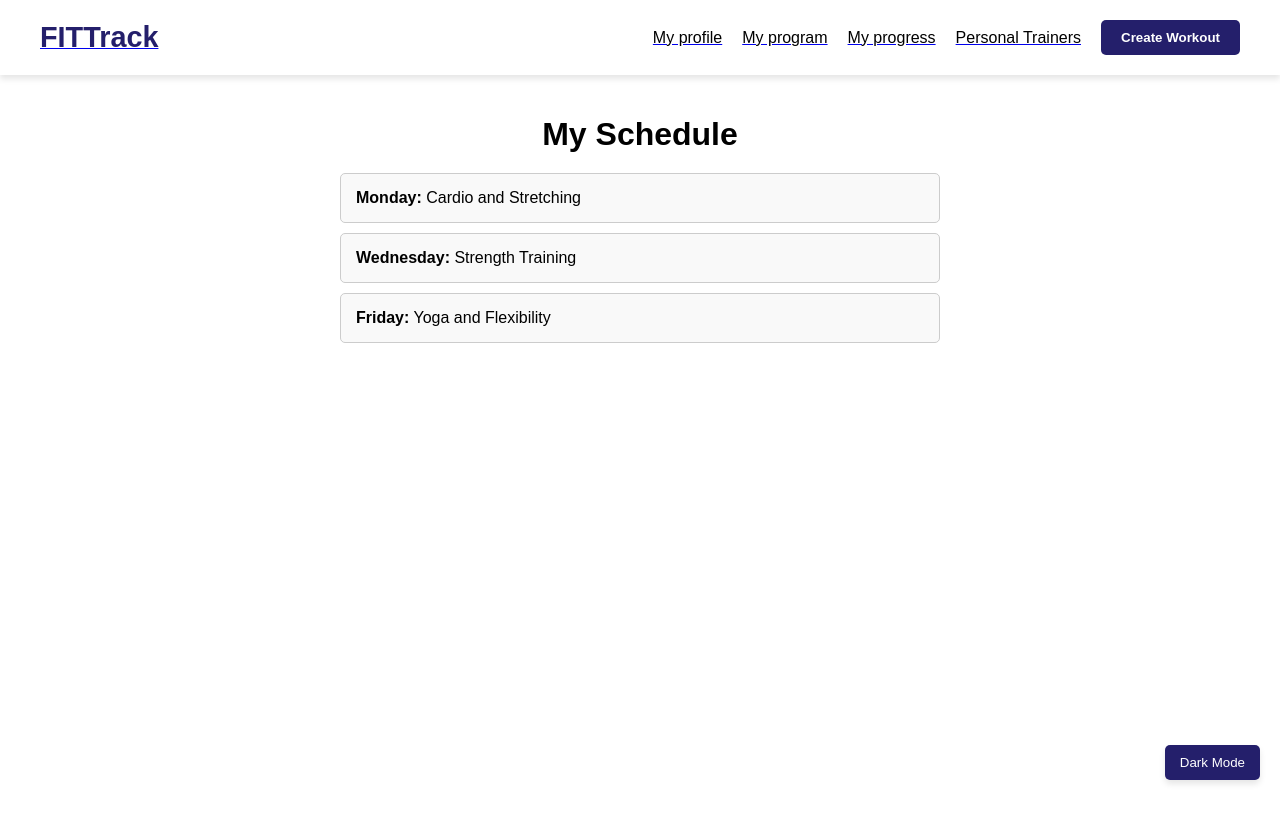
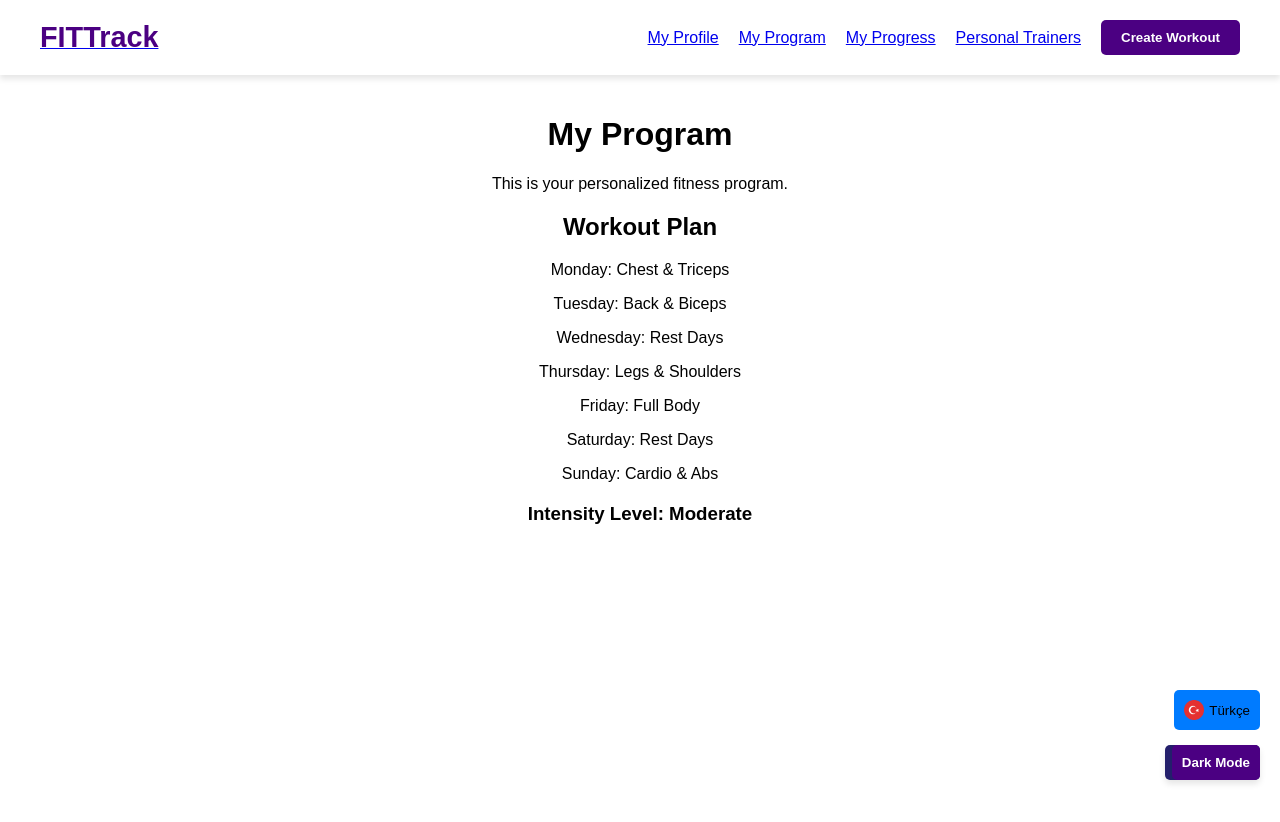
Before and after one commit to BIL481-Fitness/Front-end, a Next.js app in the folder fitness-tracker/: page /schedule in a window 1280 px wide. Shown: the top 822 px of the page. After the commit the page ends 800 px from the top, so only its background shows below. Built offline with nearby package versions, Linux system fonts and the light colour scheme.

Commit message:
Translation added. Still have work to do.

```diff
--- a/fitness-tracker/i18n.js
+++ b/fitness-tracker/i18n.js
@@ -1,23 +1,19 @@
 import i18n from 'i18next';
 import { initReactI18next } from 'react-i18next';
-import LanguageDetector from 'i18next-browser-languagedetector';
 
-i18n
-  .use(LanguageDetector)
-  .use(initReactI18next)
-  .init({
-    resources: {
-      en: {
-        translation: require('./locales/en/translation.json'),
-      },
-      tr: {
-        translation: require('./locales/tr/translation.json'),
-      },
-    },
-    fallbackLng: 'en', // Varsayılan dil
-    interpolation: {
-      escapeValue: false,
-    },
-  });
+import en from './locales/en/translation.json';
+import tr from './locales/tr/translation.json';
+
+i18n.use(initReactI18next).init({
+  resources: {
+    en: { translation: en },
+    tr: { translation: tr },
+  },
+  lng: 'en', // Varsayılan dil
+  fallbackLng: 'en',
+  interpolation: {
+    escapeValue: false, // React için güvenli
+  },
+});
 
 export default i18n;
--- /dev/null
+++ b/fitness-tracker/locales/en/translation.json
@@ -0,0 +1,25 @@
+{
+    "welcome": "Welcome to FITTrack",
+    "profile": "My Profile",
+    "program": "My Program",
+    "progress": "My Progress",
+    "trainers": "Personal Trainers",
+    "createWorkout": "Create Workout",
+    "saveChanges": "Save Changes",
+    "name": "Name",
+    "email": "Email",
+    "age": "Age",
+    "height": "Height (cm)",
+    "weight": "Weight (kg)",
+    "programHeader": "My Program",
+    "programDescription": "This is your personalized fitness program.",
+    "workoutPlan": "Workout Plan",
+    "mondayWorkout": "Monday: Chest & Triceps",
+    "tuesdayWorkout": "Tuesday: Back & Biceps",
+    "wednesdayWorkout": "Wednesday: Rest Days",
+    "thursdayWorkout": "Thursday: Legs & Shoulders",
+    "fridayWorkout": "Friday: Full Body",
+    "saturdayWorkout": "Saturday: Rest Days",
+    "sundayWorkout": "Sunday: Cardio & Abs",
+    "intensityLevel": "Intensity Level: Moderate"
+  }
--- /dev/null
+++ b/fitness-tracker/locales/tr/translation.json
@@ -0,0 +1,24 @@
+{
+    "welcome": "FITTrack'e Hoşgeldiniz",
+    "profile": "Profilim",
+    "program": "Programım",
+    "progress": "İlerlemem",
+    "trainers": "Kişisel Antrenörler",
+    "createWorkout": "Egzersiz Oluştur",
+    "saveChanges": "Değişiklikleri Kaydet",
+    "name": "İsim",
+    "email": "E-posta",
+    "age": "Yaş",
+    "height": "Boy (cm)",
+    "weight": "Kilo (kg)",
+    "programDescription": "Bu sizin kişisel fitness programınızdır.",
+    "workoutPlan": "Egzersiz Planı",
+    "mondayWorkout": "Pazartesi: Göğüs & Triseps",
+    "tuesdayWorkout": "Salı: Sırt & Biseps",
+    "wednesdayWorkout": "Çarşamba: Dinlenme Günü",
+    "thursdayWorkout": "Perşembe: Bacak & Omuzlar",
+    "fridayWorkout": "Cuma: Tüm Vücut",
+    "saturdayWorkout": "Cumartesi: Dinlenme Günü",
+    "sundayWorkout": "Pazar: Kardiyo & Karın",
+    "intensityLevel": "Yoğunluk Seviyesi: Orta"
+  }
--- a/fitness-tracker/src/components/Header.js
+++ b/fitness-tracker/src/components/Header.js
@@ -1,13 +1,20 @@
 import { useRouter } from 'next/router';
 import { useTheme } from './ThemeProvider';
+import { useTranslation } from 'react-i18next';
 import Link from 'next/link';
 
 const Header = () => {
   const router = useRouter();
-  const { theme } = useTheme();
+  const { theme, toggleTheme } = useTheme();
+  const { t, i18n } = useTranslation();
 
-  // Sadece login sayfasında FITTrack gösterilsin
   const isLoginPage = router.pathname === '/login';
+
+  const changeLanguage = () => {
+    // Mevcut dili değiştir
+    const newLanguage = i18n.language === 'en' ? 'tr' : 'en';
+    i18n.changeLanguage(newLanguage);
+  };
 
   return (
     <header
@@ -31,7 +38,7 @@ const Header = () => {
               textDecoration: 'none',
               fontSize: '1.8rem',
               fontWeight: 'bold',
-              color: theme === 'light' ? '#241F6B' : '#9370DB',
+              color: theme === 'light' ? '#4B0082' : '#9370DB',
               cursor: 'pointer',
             }}
           >
@@ -42,54 +49,22 @@ const Header = () => {
       {!isLoginPage && (
         <nav style={{ display: 'flex', gap: '20px', alignItems: 'center' }}>
           <Link href="/profile">
-            <span
-              style={{
-                color: theme === 'light' ? '#000000' : '#ffffff',
-                textDecoration: 'none',
-                cursor: 'pointer',
-              }}
-            >
-              My profile
-            </span>
+            <span>{t('profile')}</span>
           </Link>
           <Link href="/schedule">
-            <span
-              style={{
-                color: theme === 'light' ? '#000000' : '#ffffff',
-                textDecoration: 'none',
-                cursor: 'pointer',
-              }}
-            >
-              My program
-            </span>
+            <span>{t('program')}</span>
           </Link>
           <Link href="/progress">
-            <span
-              style={{
-                color: theme === 'light' ? '#000000' : '#ffffff',
-                textDecoration: 'none',
-                cursor: 'pointer',
-              }}
-            >
-              My progress
-            </span>
+            <span>{t('progress')}</span>
           </Link>
           <Link href="/trainers">
-            <span
-              style={{
-                color: theme === 'light' ? '#000000' : '#ffffff',
-                textDecoration: 'none',
-                cursor: 'pointer',
-              }}
-            >
-              Personal Trainers
-            </span>
+            <span>{t('trainers')}</span>
           </Link>
           <Link href="/create-workout">
             <button
               style={{
                 padding: '10px 20px',
-                backgroundColor: theme === 'light' ? '#241F6B' : '#9370DB',
+                backgroundColor: theme === 'light' ? '#4B0082' : '#9370DB',
                 color: '#ffffff',
                 border: 'none',
                 borderRadius: '5px',
@@ -97,11 +72,53 @@ const Header = () => {
                 cursor: 'pointer',
               }}
             >
-              Create Workout
+              {t('createWorkout')}
             </button>
           </Link>
         </nav>
       )}
+      {/* Tema Değiştir Butonu */}
+      <button
+        onClick={toggleTheme}
+        style={{
+          position: 'fixed',
+          bottom: '20px',
+          right: '20px',
+          padding: '10px',
+          backgroundColor: theme === 'light' ? '#4B0082' : '#9370DB',
+          border: 'none',
+          borderRadius: '5px',
+          color: '#ffffff',
+          fontWeight: 'bold',
+          cursor: 'pointer',
+        }}
+      >
+        {theme === 'light' ? 'Dark Mode' : 'Light Mode'}
+      </button>
+      {/* Dil Değiştir Butonu */}
+      <button
+        onClick={changeLanguage}
+        style={{
+          position: 'fixed',
+          bottom: '70px',
+          right: '20px',
+          padding: '10px',
+          backgroundColor: theme === 'light' ? '#007BFF' : '#00C4FF',
+          border: 'none',
+          borderRadius: '5px',
+          display: 'flex',
+          alignItems: 'center',
+          gap: '5px',
+          cursor: 'pointer',
+        }}
+      >
+        <img
+          src={i18n.language === 'en' ? '/turkey-flag.png' : '/uk-flag.png'}
+          alt="language"
+          style={{ width: '20px', height: '20px' }}
+        />
+        {i18n.language === 'en' ? 'Türkçe' : 'English'}
+      </button>
     </header>
   );
 };
--- a/fitness-tracker/src/pages/_app.js
+++ b/fitness-tracker/src/pages/_app.js
@@ -1,6 +1,8 @@
+import '../styles/globals.css';
+import '../../i18n';
 import Header from '../components/Header';
 import { ThemeProvider, useTheme } from '../components/ThemeProvider';
-import '../styles/globals.css';
+
 
 export default function App({ Component, pageProps }) {
   return (
--- a/fitness-tracker/src/pages/index.js
+++ b/fitness-tracker/src/pages/index.js
@@ -1,9 +1,11 @@
 import { useEffect } from 'react';
 import { useRouter } from 'next/router';
+import { useTranslation } from 'react-i18next';
 import Link from 'next/link';
 
 export default function Home() {
   const router = useRouter();
+  const { t } = useTranslation();
 
   useEffect(() => {
     // Kullanıcı login değilse, login sayfasına yönlendir
--- a/fitness-tracker/src/pages/schedule.js
+++ b/fitness-tracker/src/pages/schedule.js
@@ -1,60 +1,34 @@
-import { useTheme } from '../components/ThemeProvider';
+import { useTranslation } from 'react-i18next';
 
 export default function Schedule() {
-  const { theme } = useTheme();
+  const { t } = useTranslation();
 
   return (
     <div
       style={{
-        backgroundColor: theme === 'light' ? '#ffffff' : '#1e1e1e',
-        color: theme === 'light' ? '#000000' : '#ffffff',
-        minHeight: '100vh',
         padding: '20px',
+        textAlign: 'center',
+        backgroundColor: 'inherit',
+        color: 'inherit',
       }}
     >
-      <h1 style={{ textAlign: 'center', marginBottom: '20px' }}>My Schedule</h1>
-      <ul
-        style={{
-          listStyleType: 'none',
-          padding: 0,
-          maxWidth: '600px',
-          margin: '0 auto',
-        }}
-      >
-        <li
-          style={{
-            padding: '15px',
-            border: `1px solid ${theme === 'light' ? '#cccccc' : '#444444'}`,
-            borderRadius: '5px',
-            marginBottom: '10px',
-            backgroundColor: theme === 'light' ? '#f9f9f9' : '#333333',
-          }}
-        >
-          <strong>Monday:</strong> Cardio and Stretching
-        </li>
-        <li
-          style={{
-            padding: '15px',
-            border: `1px solid ${theme === 'light' ? '#cccccc' : '#444444'}`,
-            borderRadius: '5px',
-            marginBottom: '10px',
-            backgroundColor: theme === 'light' ? '#f9f9f9' : '#333333',
-          }}
-        >
-          <strong>Wednesday:</strong> Strength Training
-        </li>
-        <li
-          style={{
-            padding: '15px',
-            border: `1px solid ${theme === 'light' ? '#cccccc' : '#444444'}`,
-            borderRadius: '5px',
-            marginBottom: '10px',
-            backgroundColor: theme === 'light' ? '#f9f9f9' : '#333333',
-          }}
-        >
-          <strong>Friday:</strong> Yoga and Flexibility
-        </li>
-      </ul>
+      <h1 style={{ fontSize: '2rem', fontWeight: 'bold' }}>{t('programHeader')}</h1>
+      <p>{t('programDescription')}</p>
+
+      <div style={{ marginTop: '20px' }}>
+        <h2>{t('workoutPlan')}</h2>
+        <p>{t('mondayWorkout')}</p>
+        <p>{t('tuesdayWorkout')}</p>
+        <p>{t('wednesdayWorkout')}</p>
+        <p>{t('thursdayWorkout')}</p>
+        <p>{t('fridayWorkout')}</p>
+        <p>{t('saturdayWorkout')}</p>
+        <p>{t('sundayWorkout')}</p>
+      </div>
+
+      <div style={{ marginTop: '20px' }}>
+        <h3>{t('intensityLevel')}</h3>
+      </div>
     </div>
   );
 }
```
Also changed, not shown: fitness-tracker/public/turkey-flag.png (added), fitness-tracker/public/uk-flag.png (added), fitness-tracker/src/pages/sdf.js (added).
